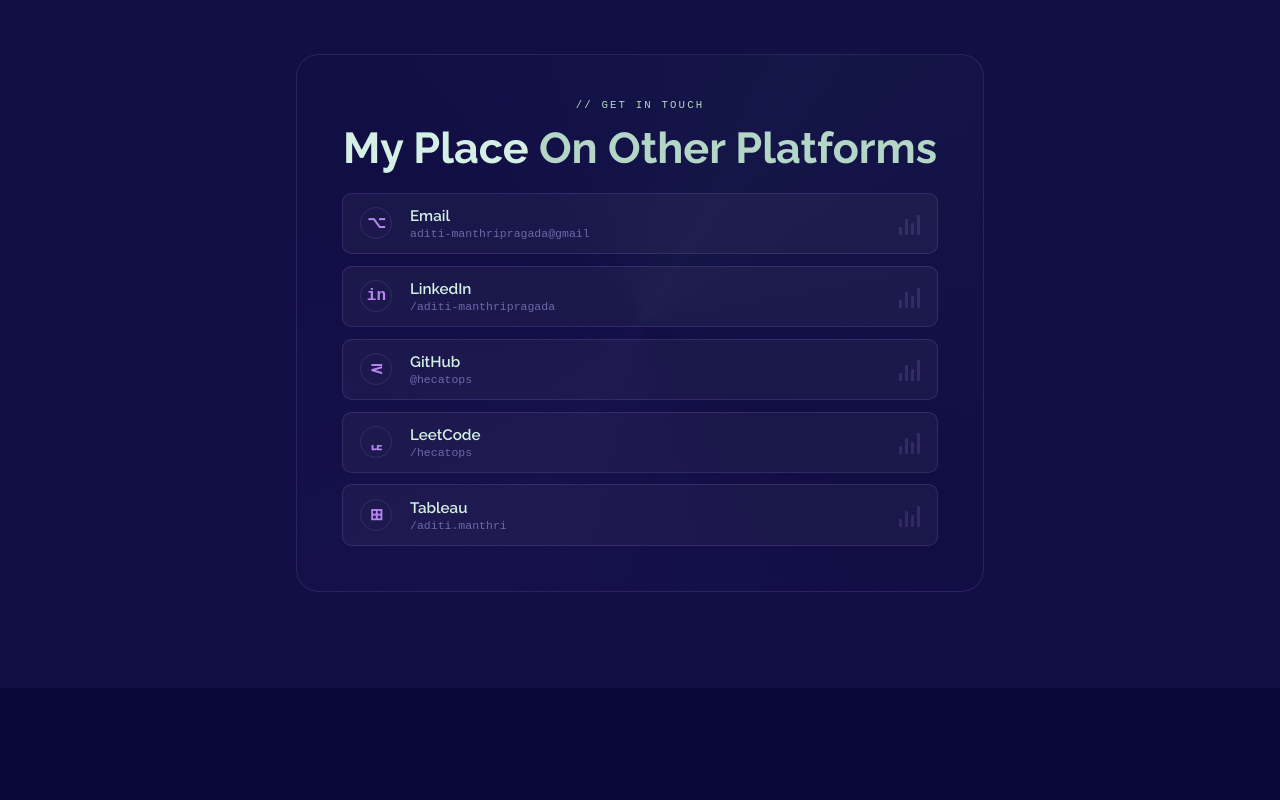
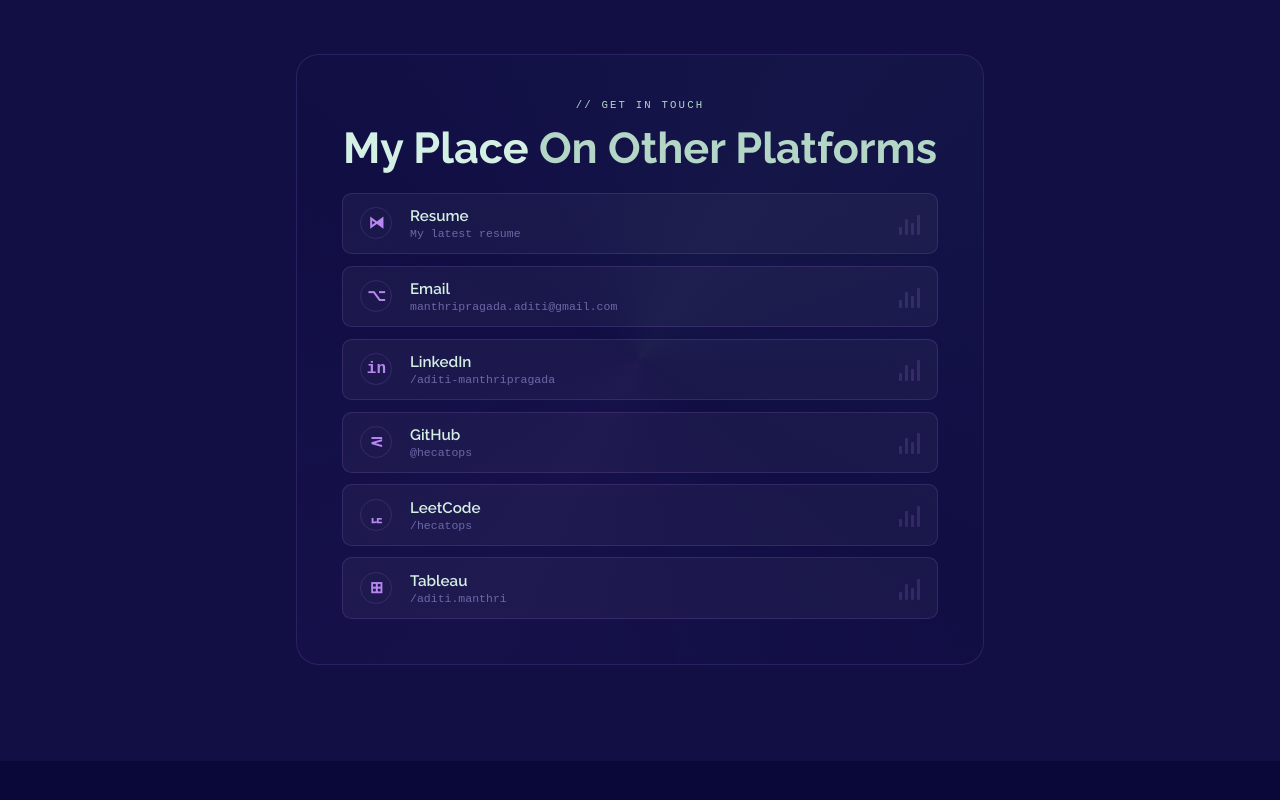
Before and after one commit to hecatops/hecatops.github.io, a plain HTML site: page index.html in a window 1280 px wide. Shown: the part 4938-5738 px from the top of the page. Drawn offline with Linux system fonts and the light colour scheme; a web font is replaced by a local one.

Commit message:
Update contact information and add resume link
Added a link to the resume and updated email address.

```diff
--- a/index.html
+++ b/index.html
@@ -270,9 +270,14 @@
       <p class="label" style="text-align:center; position:relative; z-index:1;">// get in touch</p>
       <h2 class="title" style="text-align:center; font-size:clamp(1.8rem,4vw,2.7rem); position:relative; z-index:1;">My Place <span class="muted">On Other Platforms</span></h2>
       <div class="channel-rack">
-        <a href="mailto:aditi.manthripragada@gmail.com" class="channel">
+         <a href="https://drive.google.com/drive/folders/1r1-tO9Hr6DaJa1HNmbB3ewuDAvf8YpSa" class="channel">
+          <span class="channel-icon">⧒</span>
+          <span class="channel-meta"><span class="channel-label">Resume</span><span class="channel-sub">My latest resume</span></span>
+          <span class="channel-bars"><span></span><span></span><span></span><span></span></span>
+        </a>
+        <a href="mailto:manthripragada.aditi@gmail.com" class="channel">
           <span class="channel-icon">⌥</span>
-          <span class="channel-meta"><span class="channel-label">Email</span><span class="channel-sub">aditi-manthripragada@gmail</span></span>
+          <span class="channel-meta"><span class="channel-label">Email</span><span class="channel-sub">manthripragada.aditi@gmail.com</span></span>
           <span class="channel-bars"><span></span><span></span><span></span><span></span></span>
         </a>
         <a href="https://linkedin.com/in/aditi-manthripragada/" class="channel">
```
